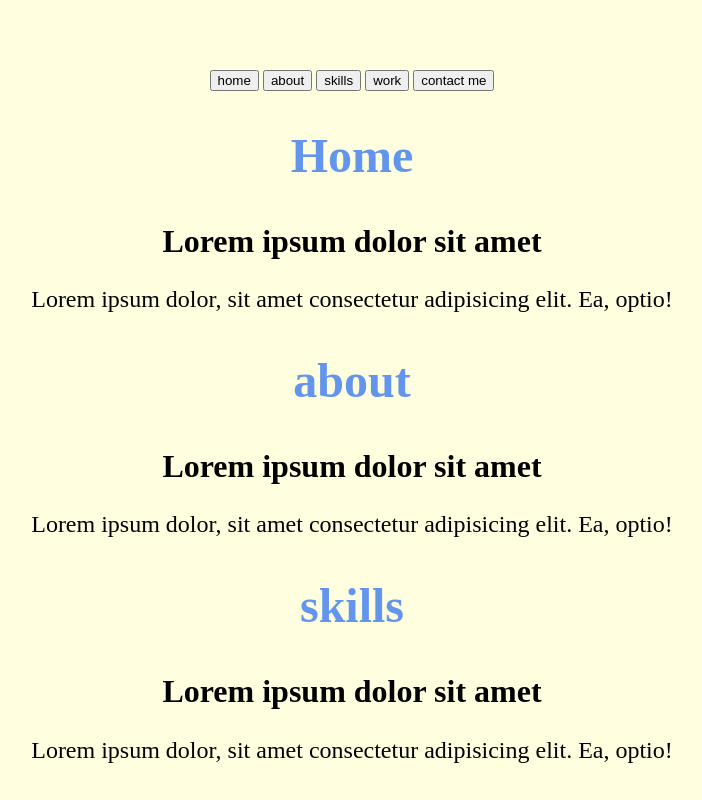
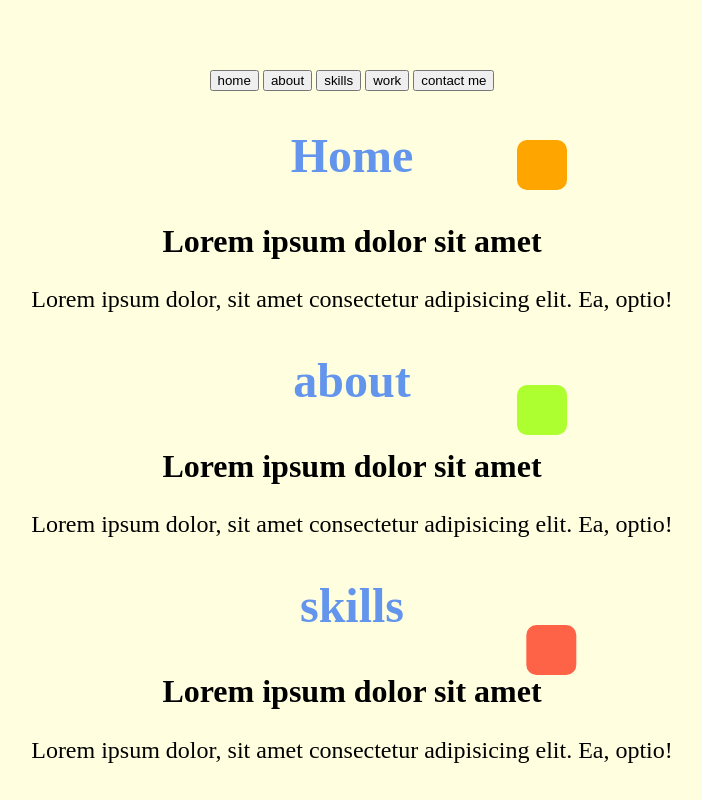
Before and after one commit to rhkzl6/bgcolor, a plain HTML site: page index.html in a window 1280 px wide. Shown: the top 800 px of the page, without its empty margins (288-990 px from the left). Drawn offline with nearby package versions, Linux system fonts and the light colour scheme.

Commit message:
gsap 적용

```diff
--- a/index.html
+++ b/index.html
@@ -4,6 +4,7 @@
     <meta charset="UTF-8">
     <meta http-equiv="X-UA-Compatible" content="IE=edge">
     <meta name="viewport" content="width=device-width, initial-scale=1.0">
+    <script src="https://cdnjs.cloudflare.com/ajax/libs/gsap/3.8.0/gsap.min.js"></script>
     <title>Document</title>
     <style>
         body{
@@ -90,9 +91,21 @@
             font-size: 24px;
             font-weight: 300;
         }
+
+        .box{ margin: 15px; position: absolute;}
+        .box1{ width: 50px; height: 50px; background: orange; top: 125px; left: 590px; border-radius: 10px 10px 10px 10px; opacity: 0;}
+        .box2{ width: 50px; height: 50px; background: greenyellow; top: 370px; left: 590px; border-radius: 10px 10px 10px 10px; opacity: 0;}
+        .box3{ width: 50px; height: 50px; background : tomato; top: 610px; left: 590px; border-radius: 10px 10px 10px 10px; opacity: 0;}
+        .box4{ width: 50px; height: 50px; background : skyblue; top: 860px; left: 590px; border-radius: 10px 10px 10px 10px; opacity: 0;}
+        .box5{ width: 50px; height: 50px; background : thistle; top: 1110px; left: 530px; border-radius: 10px 10px 10px 10px; opacity: 0;}
     </style>
 </head>
 <body>
+    <div class="box box1"></div>
+    <div class="box box2"></div>
+    <div class="box box3"></div>
+    <div class="box box4"></div>
+    <div class="box box5"></div>
     <div class="bg__img"></div>
     <div class="btns">
         <div class="container">
@@ -210,6 +223,40 @@
             window.scrollTo({top:0, left:0, behavior:'smooth'});
         }
 
+        var tl = gsap.timeline();
+
+        tl.to(".box1",{
+            x: 200,
+            ease: 'elastic',
+            duration: 2.5,
+            opacity:1,
+        });
+
+        tl.to(".box2",{
+            x: 200,
+            ease: 'elastic',
+            duration: 2.5,
+            opacity:1,
+        });
+        tl.to(".box3",{
+            x: 200,
+            ease: 'elastic',
+            duration: 2.5,
+            opacity:1,
+        });
+        tl.to(".box4",{
+            x: 200,
+            ease: 'elastic',
+            duration: 2.5,
+            opacity:1,
+        });
+        tl.to(".box5",{
+            x: 200,
+            ease: 'elastic',
+            duration: 2.5,
+            opacity:1,
+        });
+
     </script>
 </body>
 </html>
```
